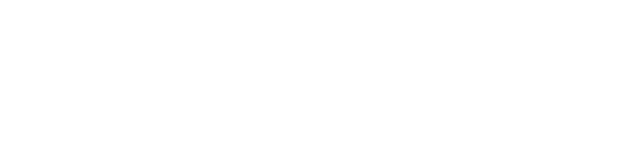
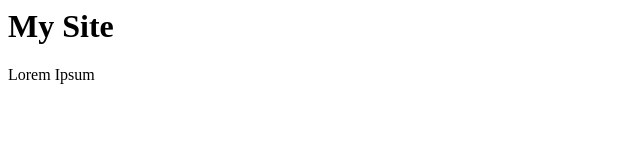
Before and after one commit to fc-fullstack-courses/git-branching, a plain HTML site: page index.html in a window 1280 px wide. Shown: the whole page, without its empty margins (0-640 px from the left). Drawn offline with Linux system fonts and the light colour scheme.

Commit message:
Add some HTML

```diff
--- a/index.html
+++ b/index.html
@@ -4,5 +4,8 @@
     <meta content="">
     <style></style>
   </head>
-  <body></body>
+  <body>
+  <h1>My Site</h1>
+  <p>Lorem Ipsum</p>
+  </body>
 </html>
```
